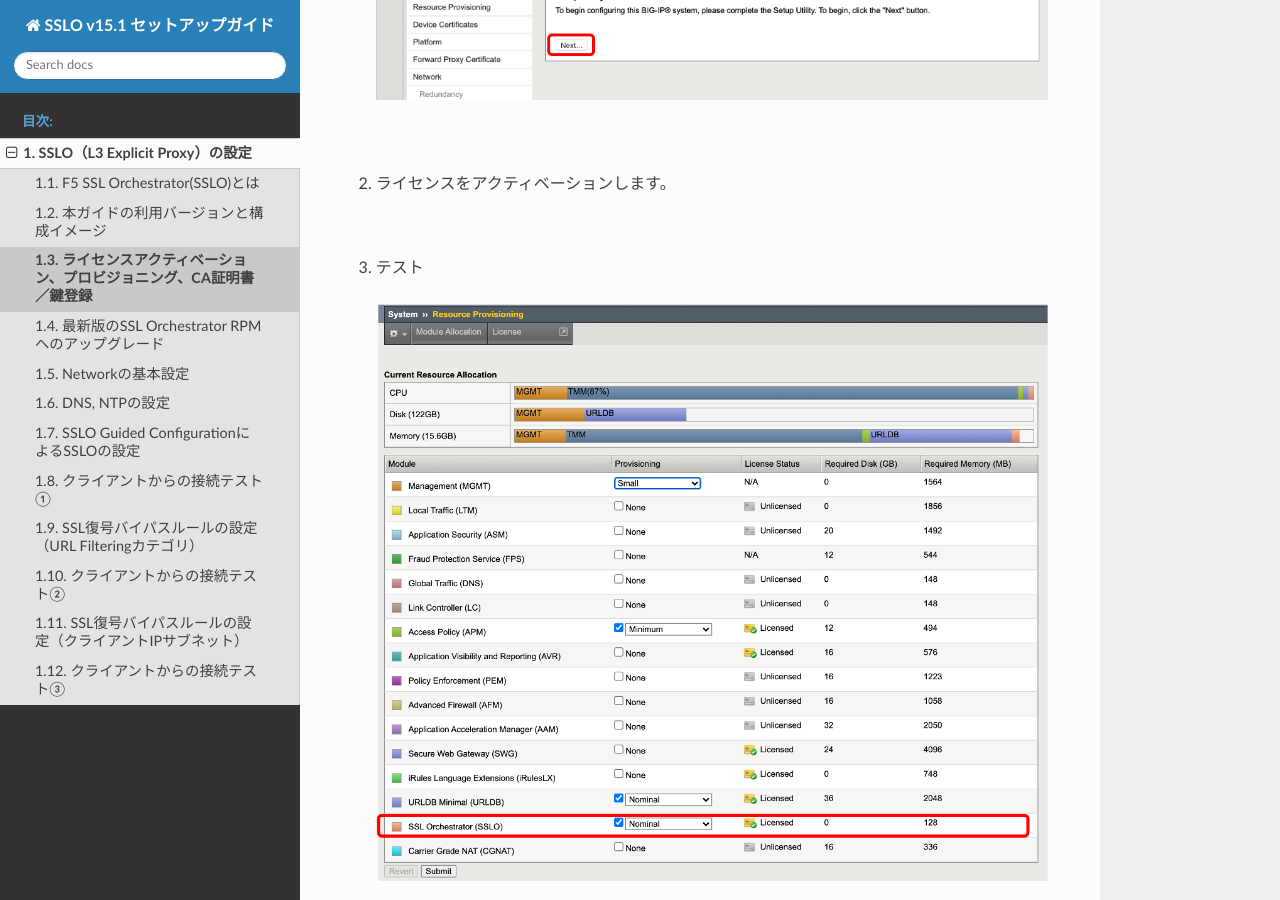
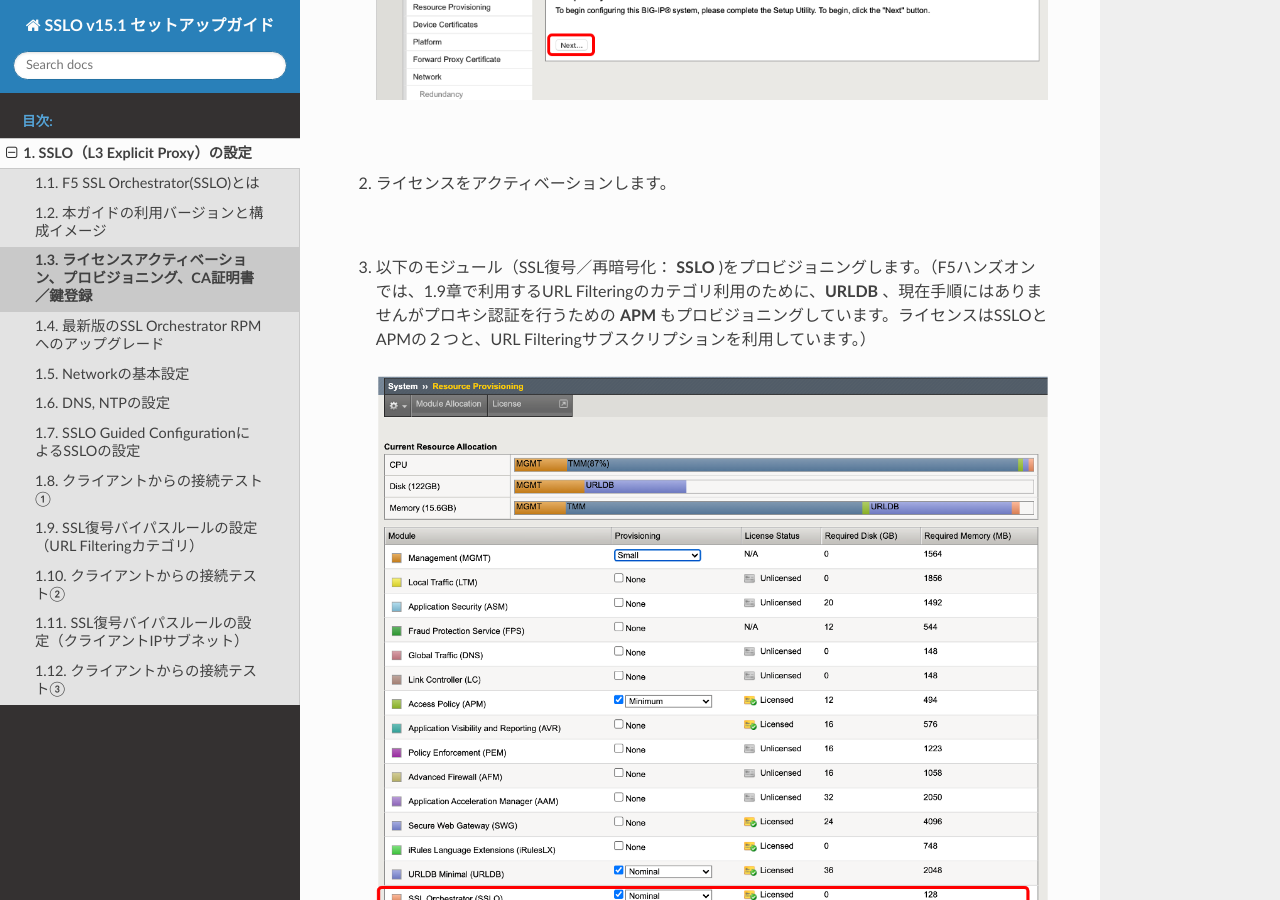
Before and after one commit to BeF5/f5j-easy-setup-sslo-15, a Sphinx documentation site: the page built from docs/content1/module03/module03.rst, in a window 1280 px wide and 900 px high, scrolled down 465 px. Built offline with Sphinx 7.4.7 and the Read the Docs theme 2.0.0, drawn with Linux system fonts in a browser that asks for light colours.

Commit message:
no message

```diff
--- a/docs/content1/module03/module03.rst
+++ b/docs/content1/module03/module03.rst
@@ -10,7 +10,7 @@
 #. ライセンスをアクティベーションします。
 
    |
-#. テスト
+#. 以下のモジュール（SSL復号／再暗号化： **SSLO** )をプロビジョニングします。（F5ハンズオンでは、1.9章で利用するURL Filteringのカテゴリ利用のために、**URLDB** 、現在手順にはありませんがプロキシ認証を行うための **APM** もプロビジョニングしています。ライセンスはSSLOとAPMの２つと、URL Filteringサブスクリプションを利用しています。）
 
    .. image:: images/mod3-2.png
    |
```
